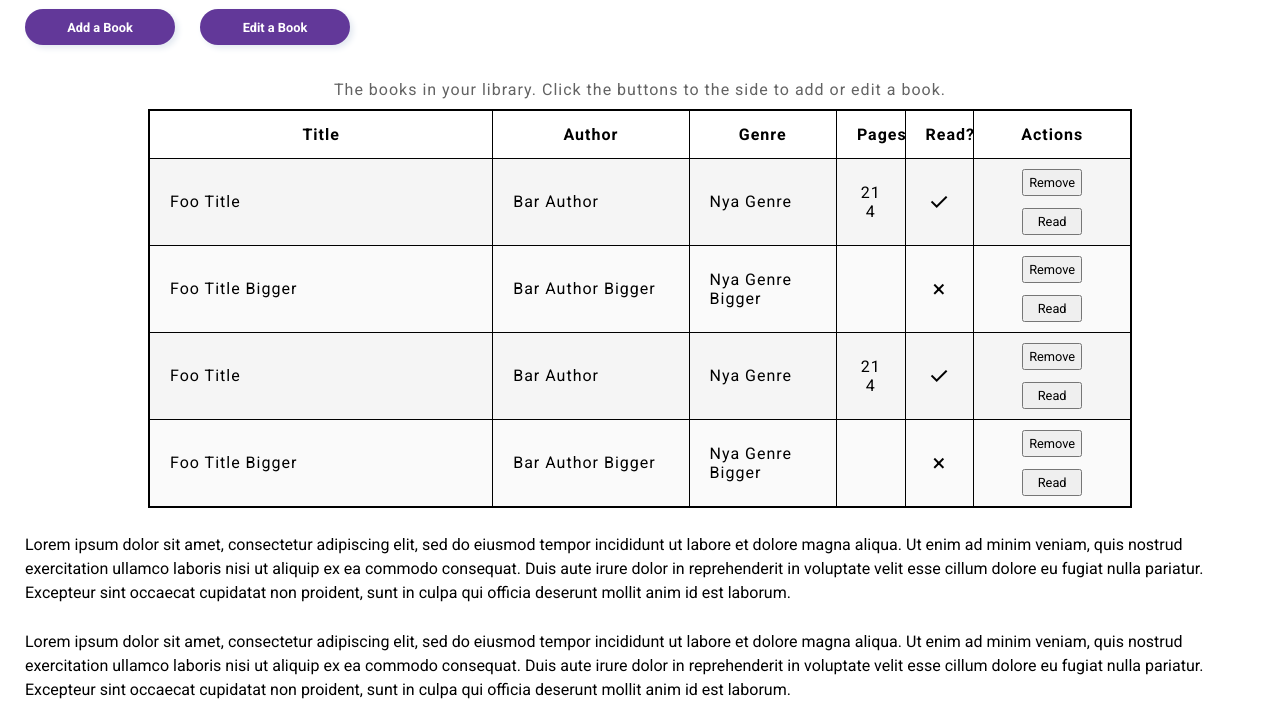
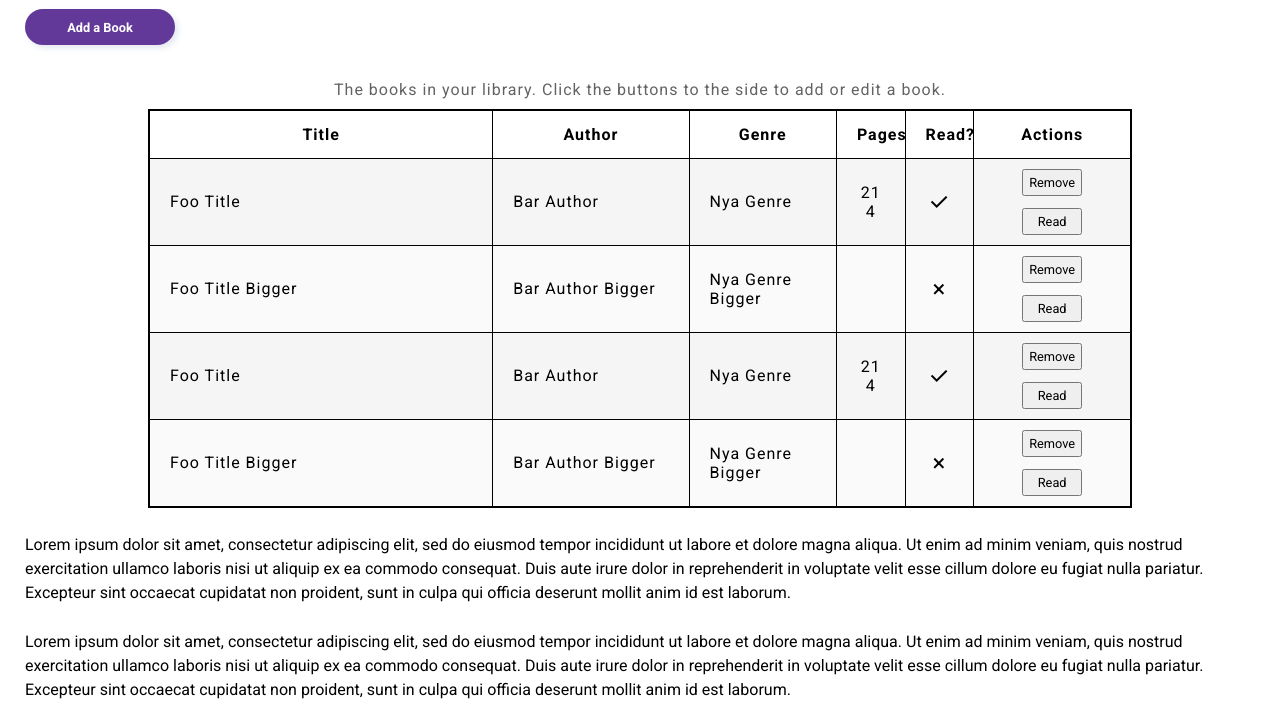
Before and after one commit to Julia-1439/library, a plain HTML site: page index.html in a window 1280 px wide. Shown: the part 157-881 px from the top of the page. Drawn offline with Linux system fonts and the light colour scheme.

Commit message:
Remove "edit mode" feature
The implementation needed is out of scope for this project as we needed
to handle (nontrivial) logic in adding book inside Edit Mode and outside
Edit Mode.

The CSS selector is left in to show a potential way to accomplish the
feature if it is to be implemented.

```diff
--- a/index.html
+++ b/index.html
@@ -27,9 +27,6 @@
       <button type="button" class="major-btn"
         command="show-modal"
         commandfor="form-modal">Add a Book
-      </button>
-      <button type="button" class="major-btn">
-        Edit a Book
       </button>
     </div>
     <dialog id="form-modal">
--- a/style.css
+++ b/style.css
@@ -200,6 +200,8 @@ caption {
   font-size: 1.5rem;
 }
 
+/* Scrapped feature */
+col:nth-child(6),
 #col-actions,
 [headers="col-actions"] {
   /* display: none; */
```
